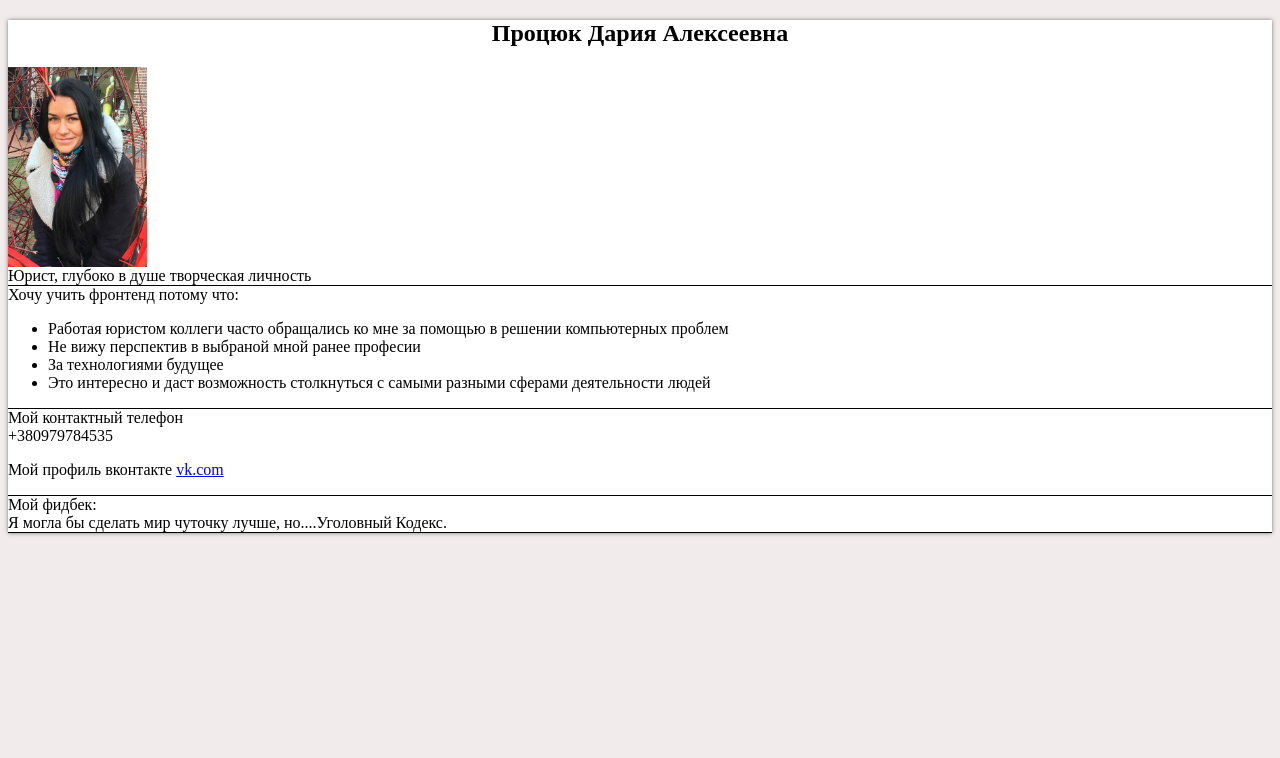
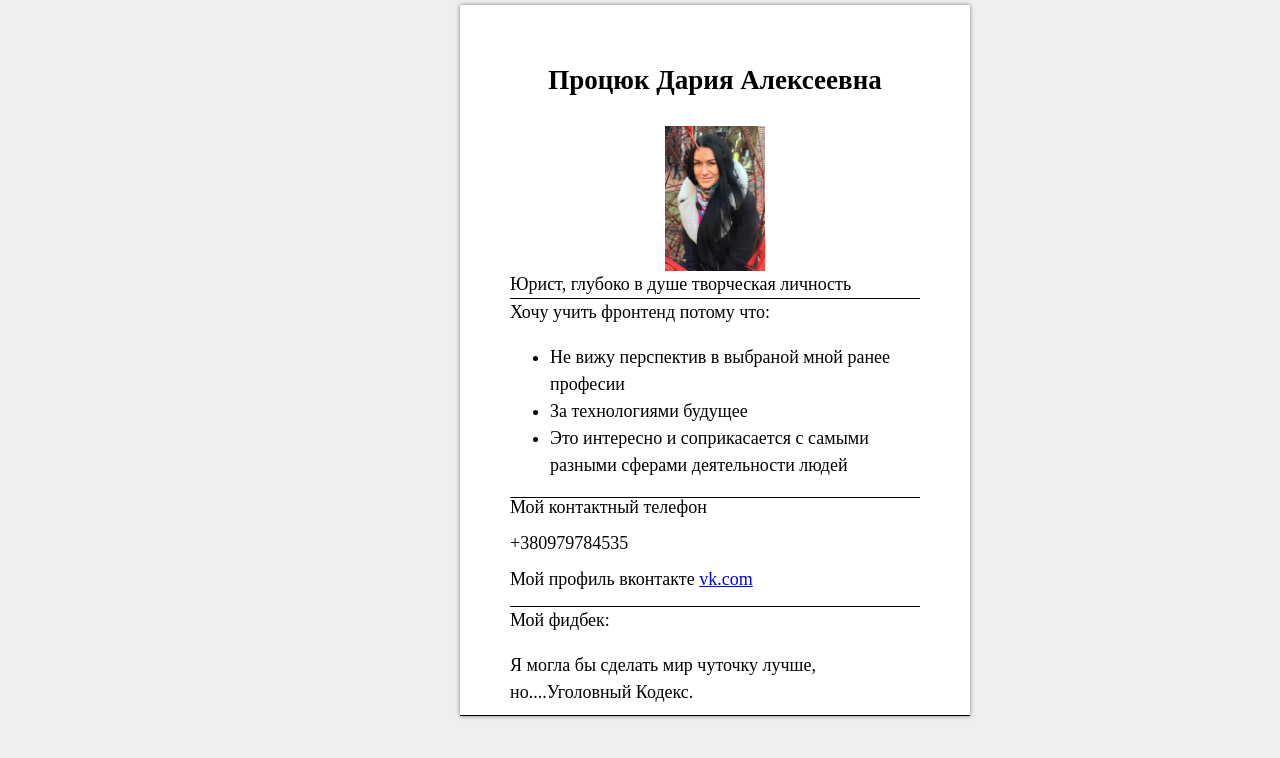
Before and after one commit to vredinadasha/GOIT, a plain HTML site: page HTML/homework1/index.html in a window 1280 px wide. Drawn offline with Linux system fonts and the light colour scheme.

Commit message:
changed homework1

```diff
--- /dev/null
+++ b/HTML/homework1/css/style.css
@@ -0,0 +1,43 @@
+body {
+	margin-top: 5px;
+	margin-left: 460px;
+	margin-right: 460px;
+	padding: 0;
+	background-color: #efefef;
+	font-size: 18px;
+	line-height: 1.5;
+}
+
+#wrapper {
+	width: 510px;
+	height: 710px;
+	background-color: white;
+	margin: 0 auto;
+	box-shadow: 0 0 4px rgba(0, 0, 0, .5);
+}
+
+h2 {
+	margin: 0;
+	text-align: center;
+	padding: 55px 0px 25px 0px;
+}
+
+img {
+	display:block;
+	margin: 0 auto;
+	height: 145px;
+}
+
+div {
+	border-bottom: 1px solid black;
+	margin-left: 50px;
+	margin-right: 50px;
+}
+
+.contacts {
+	line-height: 1;
+}
+
+.fidback {
+	border-bottom: hidden;
+}
--- a/HTML/homework1/index.html
+++ b/HTML/homework1/index.html
@@ -1,43 +1,33 @@
 <!DOCTYPE html>
-
 <html lang="en">
-
 	<head>
 		<meta charset="utf-8">
 			<title>Знакомство</title>
-      <link rel="stylesheet" href="style.css">
+		<link rel="stylesheet" href="css/style.css">
 	</head>
-
-    <div class="meeting">
 	<body>
+		<div id="wrapper">
 			<header class="name">
-			<h2 align="center">Процюк Дария Алексеевна</h2>
-				<div>
-				<img src="images/001.jpg" alt="beautiful girl" align="center" height=200px>
-				</div>
+				<h2>Процюк Дария Алексеевна</h2>
+					<img src="images/001.jpg" alt="beautiful girl">
 			</header>
-        <article class="work">Юрист, глубоко в душе творческая личность</article>
-
-		<article class="motivation">Хочу учить фронтенд потому что:
+			<div>Юрист, глубоко в душе творческая личность</div>
+			<div>Хочу учить фронтенд потому что:
 				<ul>
-				<li>Работая юристом коллеги часто обращались ко мне за помощью в решении компьютерных проблем</li>
 					<li>Не вижу перспектив в выбраной мной ранее професии</li>
 					<li>За технологиями будущее</li>
-				<li>Это интересно и даст возможность столкнуться с самыми разными сферами деятельности людей</li>
+					<li>Это интересно и соприкасается с самыми разными сферами деятельности людей</li>
 				</ul>
-		</article>
-
-		<article class="contacts">Мой контактный телефон
-			<br>+380979784535
+			</div>
+			<div class="contacts">Мой контактный телефон
+				<p>+380979784535</p>
 				<p>Мой профиль вконтакте
 					<a href="https://vk.com/feed" target="_blank">vk.com</a>
 				</p>
-		</article>
-
-		<article class="fidback">Мой фидбек:
-			<br>Я могла бы сделать мир чуточку лучше, но....Уголовный Кодекс.
-		</article>
+			</div>
+	    	<div class="fidback">Мой фидбек:
+				<p>Я могла бы сделать мир чуточку лучше, но....Уголовный Кодекс.</p>
+			</div>
+        </div>
     </body>
-	</div>
-
 </html>
--- a/HTML/homework1/style.css
+++ /dev/null
@@ -1,33 +0,0 @@
-body {
-	margin-top: 0;
-	margin-left: 460;
-	margin-right: 460;
-    padding: 0;
-	background-color: #F2EBEB;
-	font-size: 18;
-    line-height: 1,5;
-	}
-
-article {
-    border-bottom: 1px solid black;
-}
-
-.meeting {
-    width: 510;
-    height: 710;
-    background-color: white;
-    margin: 0 auto;
-    box-shadow: 0 0 4px rgba(0,0,0,0.5);
-}
-
-.work,
-.motivation,
-.contacts,
-.fidback {
-    margin-left: 50;
-    margin-right: 50;
-}
-img {
-	margin-left: 190;
-	padding: 0;
-}
```
Also changed, not shown: HTML/homework1/images/A4.jpg (deleted). Lines whose indentation alone changed are shown as unchanged.
